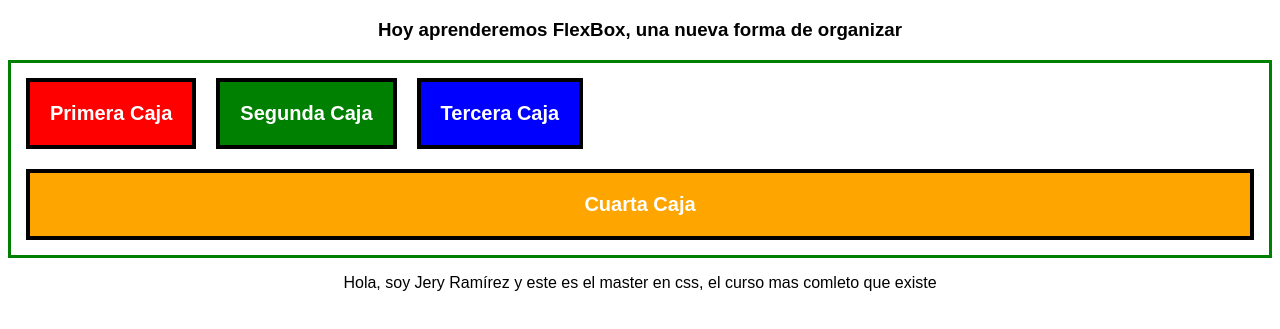
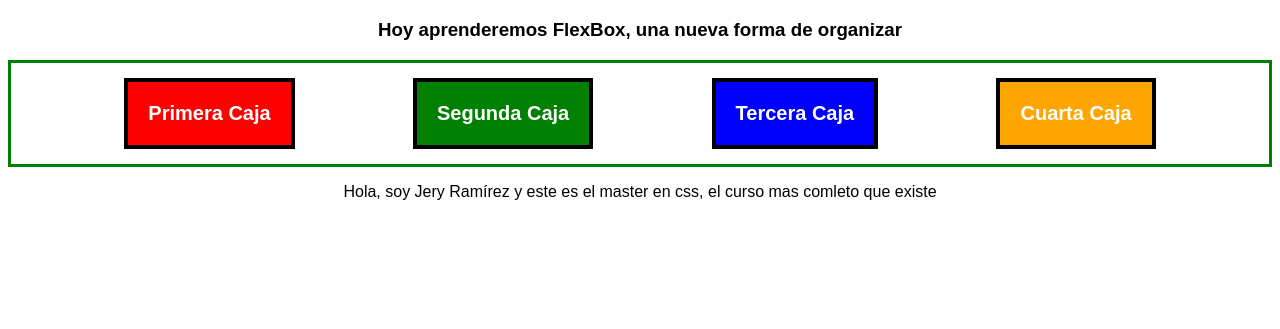
Before and after one commit to Rafadinho85/flexbox, a plain HTML site: page index.html in a window 1280 px wide. Shown: the part 61-390 px from the top of the page. Drawn offline with Linux system fonts and the light colour scheme.

Commit message:
fin de conceptos basicos de flexbox

```diff
--- a/styles.css
+++ b/styles.css
@@ -8,12 +8,11 @@ body{
     flex-flow:row wrap;
     border: 3px solid green;
     padding: 5px;
-
+    justify-content: space-evenly;
 
 }
 
 .caja{
-    flex-basis: calc((100% / 3)-68px);
     font-size: 20px;
     font-weight: bold;
     color: white;
@@ -36,6 +35,6 @@ body{
     background-color: green;
 }
 .orange{
-    flex-basis: 100%;
+
     background-color: orange;
 }
```
Also changed, not shown: Guía de flexbox.txt.
